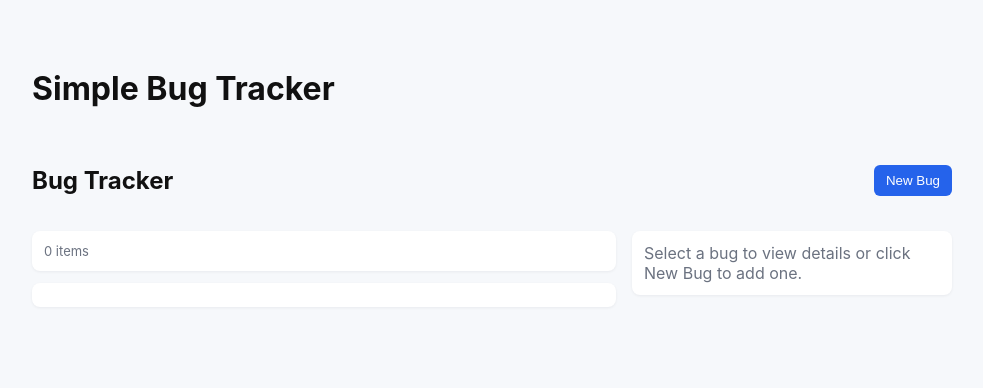
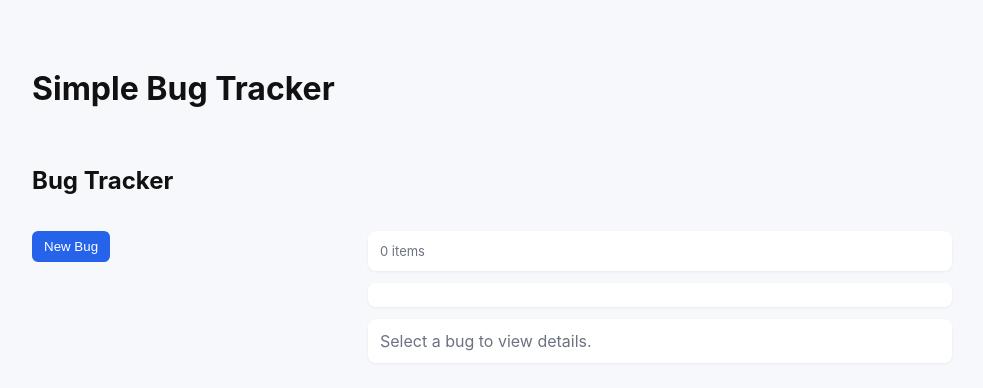
Before and after one commit to jnavarro30/bug-tracker, a Vue app: page / in a window 1280 px wide. Shown: the top 388 px of the page, without its empty margins (148-1131 px from the left). Built offline with nearby package versions, Linux system fonts and the light colour scheme.

Commit message:
mv new bug left and list right

```diff
--- a/src/components/BugList.vue
+++ b/src/components/BugList.vue
@@ -2,45 +2,42 @@
   <div>
     <div class="header">
       <h2>Bug Tracker</h2>
-      <div class="controls">
-        <button class="btn" @click="showNew = true">New Bug</button>
+    </div>
+
+    <div class="two-col">
+      <div>
+        <div style="display:flex;justify-content:flex-start;align-items:center;gap:12px;margin-bottom:12px">
+          <button class="btn" @click="showNew = !showNew">{{ showNew ? 'Close' : 'New Bug' }}</button>
+        </div>
+
+        <div v-if="showNew" class="card">
+          <BugForm @save="create" @cancel="showNew = false" />
+        </div>
+
+        <div v-if="editing" style="margin-top:12px" class="card">
+          <BugForm :modelValue="editing" @save="saveEdit" @cancel="editing = null" />
         </div>
       </div>
 
-    <div class="two-col">
       <div>
         <div class="card">
           <div class="small muted">{{ bugs.length }} items</div>
         </div>
         <div style="margin-top: 12px" class="card">
-          <div
-            v-for="bug in bugs"
-            :key="bug.id"
-            class="list-item"
-            @click="select(bug)"
-          >
+          <div v-for="bug in bugs" :key="bug.id" class="list-item" @click="select(bug)">
             <div class="meta">
               <div class="pill">{{ bug.type }}</div>
               <div>
-                <div>
-                  <strong>{{ bug.summary }}</strong>
-                </div>
+                <div><strong>{{ bug.summary }}</strong></div>
                 <div class="small muted">Severity: {{ bug.severity }}</div>
               </div>
             </div>
-            <div class="small muted">
-              {{ new Date(bug.createdAt).toLocaleDateString() }}
-            </div>
-          </div>
+            <div class="small muted">{{ new Date(bug.createdAt).toLocaleDateString() }}</div>
           </div>
         </div>
 
-      <div>
-        <div v-if="showNew">
-          <BugForm @save="create" @cancel="showNew = false" />
-        </div>
-
-        <div v-else-if="selected">
+        <div style="margin-top:12px">
+          <div v-if="selected">
             <BugDetails
               :bug="selected"
               @close="selected = null"
@@ -50,19 +47,9 @@
               @add-attachment="onAddAttachment"
             />
           </div>
-
-        <div v-else class="card">
-          <div class="muted">
-            Select a bug to view details or click New Bug to add one.
+          <div v-else class="card" style="margin-top:8px">
+            <div class="muted">Select a bug to view details.</div>
           </div>
-        </div>
-
-        <div v-if="editing" style="margin-top: 12px">
-          <BugForm
-            :modelValue="editing"
-            @save="saveEdit"
-            @cancel="editing = null"
-          />
         </div>
       </div>
     </div>
--- a/src/styles.css
+++ b/src/styles.css
@@ -64,7 +64,7 @@ body {
 }
 .two-col {
   display: grid;
-  grid-template-columns: 1fr 320px;
+  grid-template-columns: 320px 1fr;
   gap: 16px;
 }
 textarea {
```
Lines whose indentation alone changed are shown as unchanged.
